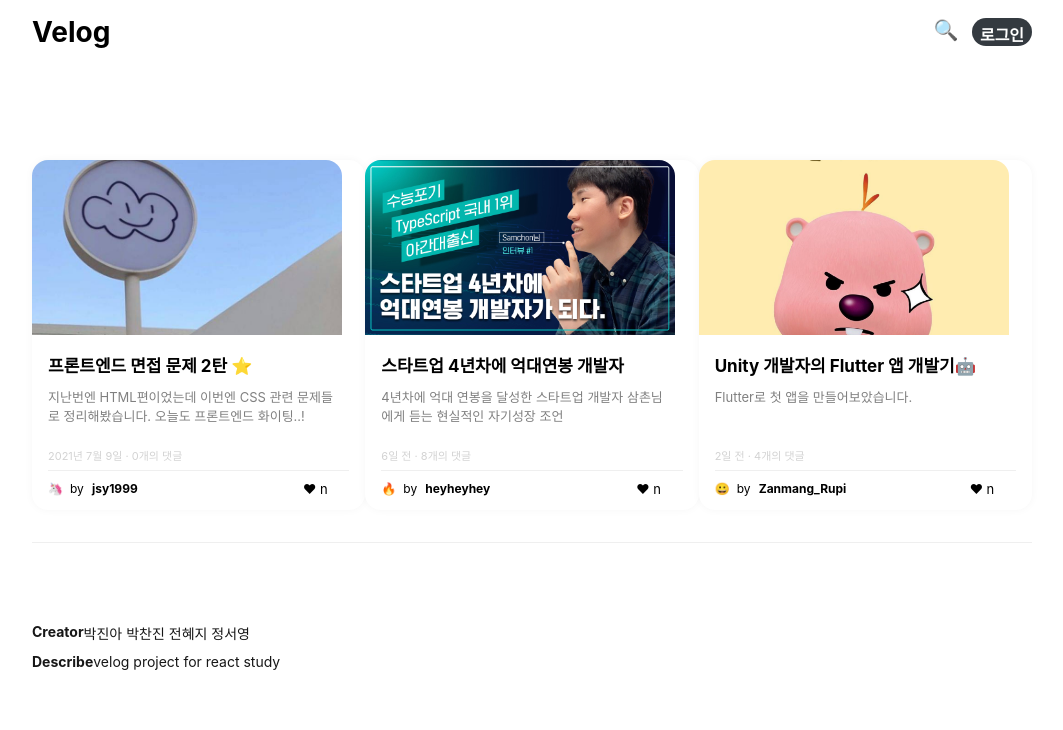
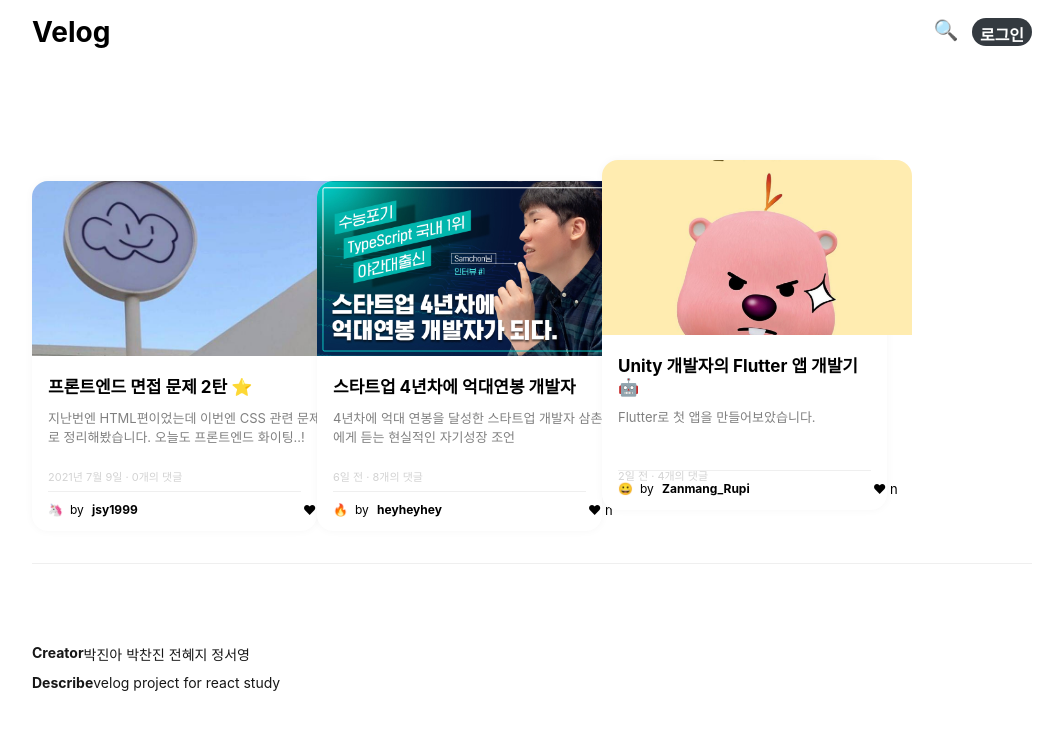
Before and after one commit to inf0craw1/velog, a React (Create React App) app: page / in a window 1280 px wide. Shown: the top 730 px of the page, without its empty margins (108-1171 px from the left). Built offline with nearby package versions, Linux system fonts and the light colour scheme.

Commit message:
commit_post

```diff
--- a/src/App.js
+++ b/src/App.js
@@ -155,7 +155,7 @@
 }
 
 const BodyBlock = styled.div`
-  width: 310px;
+  width: 285px;
   height: 350px;
   position: relative; /* 추후 박스 하단에 추가 버튼을 위치시키기 위한 설정 */
   background: white;
--- a/src/css/App.css
+++ b/src/css/App.css
@@ -36,7 +36,7 @@
   font-weight: 700;
 }
 .container {
-  display: flex;
+  display: felx;
   justify-content: space-between;
 }
 
```
